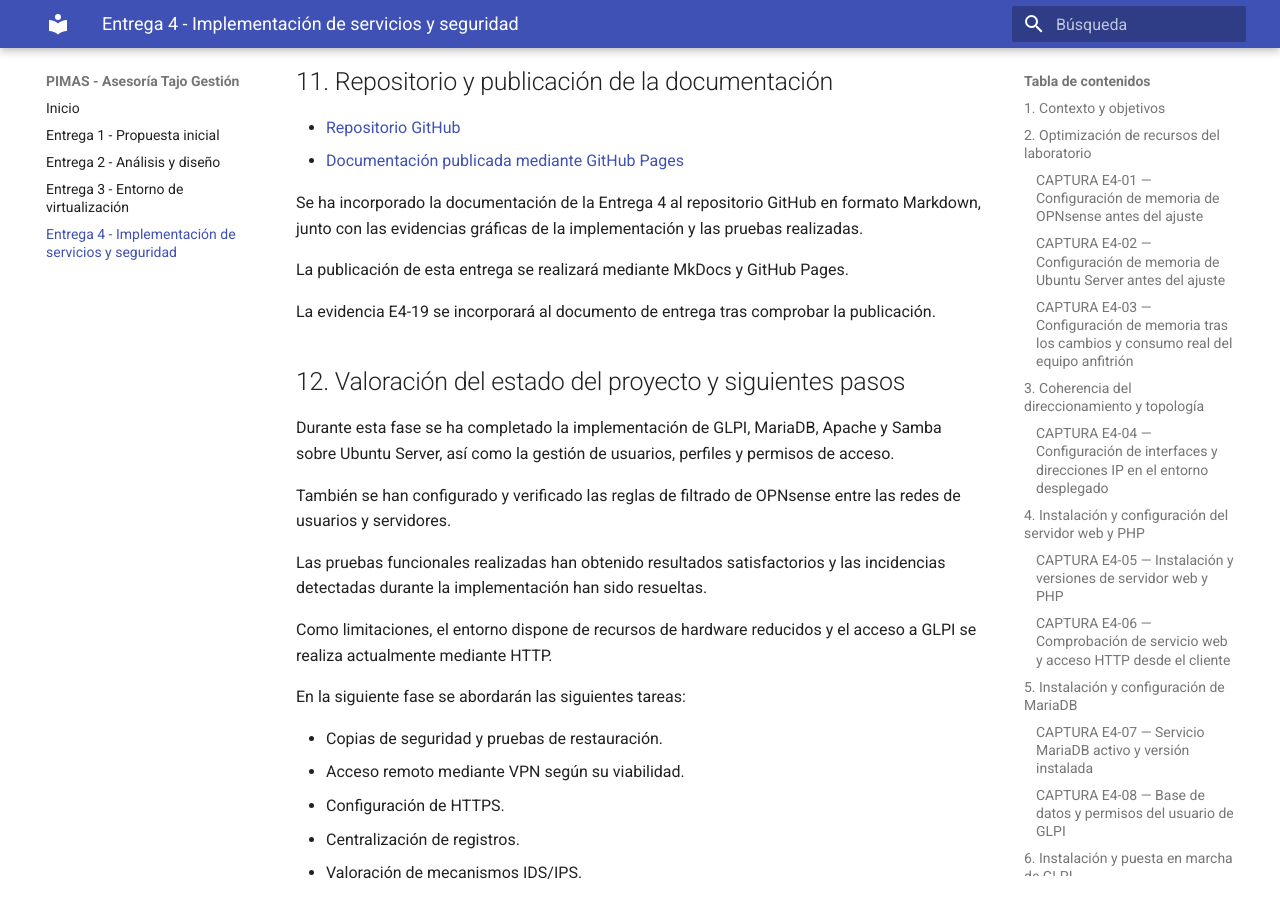
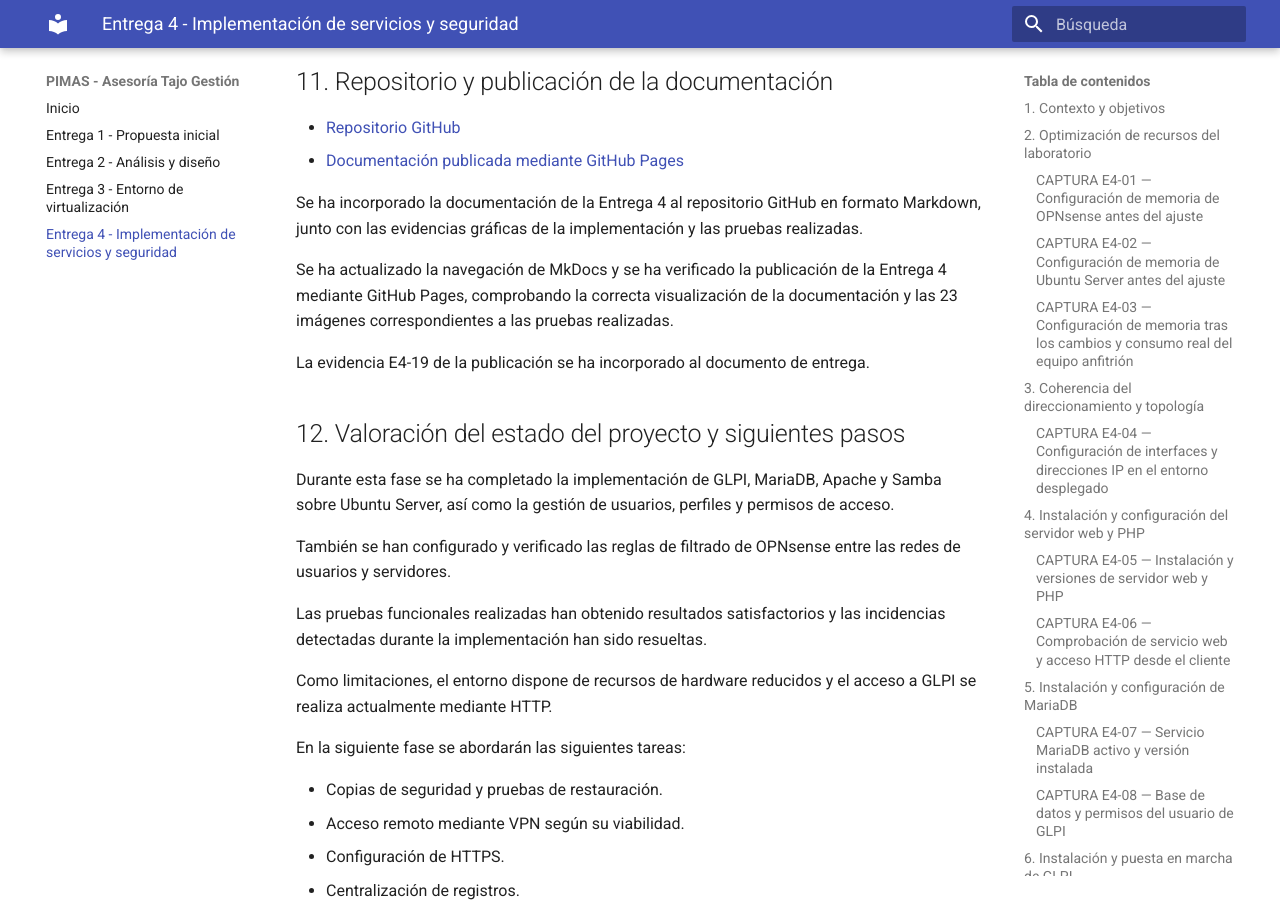
Before and after one commit to JCondeB/PIMAS-ASIR, an MkDocs documentation site: the page built from docs/entrega-4.md, in a window 1280 px wide and 900 px high, scrolled down 17151 px. Built offline with MkDocs 1.6.1 and Material for MkDocs 9.7.7, drawn with Linux system fonts in a browser that asks for light colours.

Commit message:
Update entrega-4.md

```diff
--- a/docs/entrega-4.md
+++ b/docs/entrega-4.md
@@ -303,9 +303,9 @@ Tras aplicar las correcciones, se han repetido las pruebas correspondientes, obt
 
 Se ha incorporado la documentación de la Entrega 4 al repositorio GitHub en formato Markdown, junto con las evidencias gráficas de la implementación y las pruebas realizadas.
 
-La publicación de esta entrega se realizará mediante MkDocs y GitHub Pages.
+Se ha actualizado la navegación de MkDocs y se ha verificado la publicación de la Entrega 4 mediante GitHub Pages, comprobando la correcta visualización de la documentación y las 23 imágenes correspondientes a las pruebas realizadas.
 
-La evidencia E4-19 se incorporará al documento de entrega tras comprobar la publicación.
+La evidencia E4-19 de la publicación se ha incorporado al documento de entrega.
 
 ## 12. Valoración del estado del proyecto y siguientes pasos
 
```
